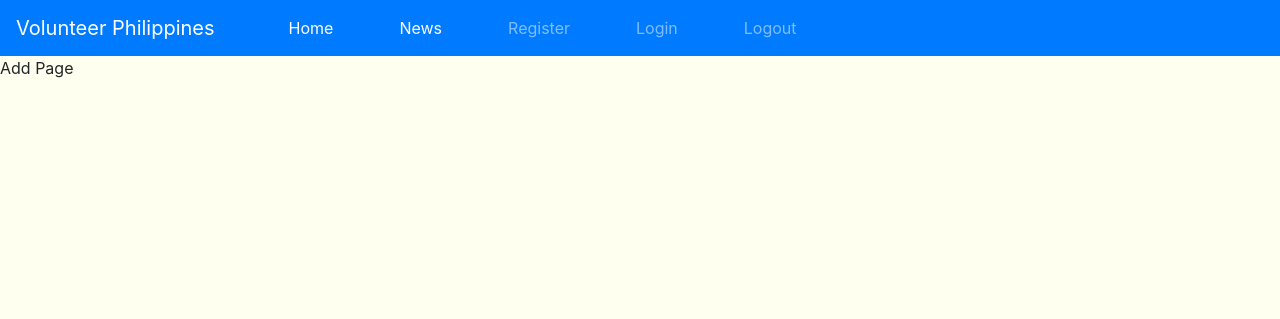
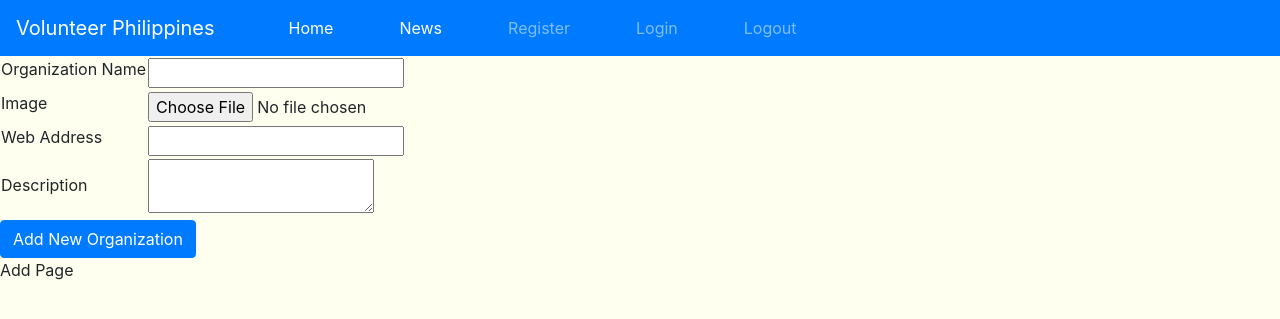
Before and after one commit to russellrockwood/VolunteerPhilippines, a Django app: page /volunteerapp/add/ in a window 1280 px wide. Shown: the top 319 px of the page. Run offline with Django 3.2, Linux system fonts and the light colour scheme; some libraries are stand-ins or nearby versions.

Commit message:
updated add view/template

```diff
--- a/volunteer_philippines/volunteerapp/templates/volunteerapp/add_organization.html
+++ b/volunteer_philippines/volunteerapp/templates/volunteerapp/add_organization.html
@@ -3,6 +3,31 @@
 
 {% block content %}
 
+
+<form action="{% url 'volunteerapp:add_organization' %}" method="POST" enctype="multipart/form-data">
+    {% csrf_token %}
+    <table>
+        <tr>
+            <td><label for="input_organization_name">Organization Name</label></td>
+            <td><input id="input_organization_name" type="text" name="organization_name" required /></td>
+        </tr>
+        <tr>
+            <td><label for="input_organization_image">Image</label></td>
+            <td><input id="input_organization_image" type="file" name="organization_image" accept="image/*" /></td>
+        </tr>
+        <tr>
+            <td><label for="input_organization_url">Web Address</label></td>
+            <td><input id="input_organization_url" type="url" name="organization_url" required /></td>
+        </tr>
+
+        <tr>
+            <td><label for="input_description">Description</label></td>
+            <td><textarea id="input_description" name="organization_description"></textarea></td>
+        </tr>
+    </table>
+
+    <button type="submit" title="click to create a new contact" class="btn btn-primary">Add New Organization</button>
+</form>
 {{message}}
 
 {% endblock %}
--- a/volunteer_philippines/volunteerapp/templates/volunteerapp/base.html
+++ b/volunteer_philippines/volunteerapp/templates/volunteerapp/base.html
@@ -10,7 +10,8 @@
 
     <!-- Bootstrap CSS -->
     <link rel="stylesheet" href="https://stackpath.bootstrapcdn.com/bootstrap/4.5.0/css/bootstrap.min.css"
-        integrity="sha384-9aIt2nRpC12Uk9gS9baDl411NQApFmC26EwAOH8WgZl5MYYxFfc+NcPb1dKGj7Sk" crossorigin="anonymous">
+    integrity="sha384-9aIt2nRpC12Uk9gS9baDl411NQApFmC26EwAOH8WgZl5MYYxFfc+NcPb1dKGj7Sk" crossorigin="anonymous">
+    <!-- <link rel="stylesheet" href="https://maxcdn.bootstrapcdn.com/bootstrap/3.3.7/css/bootstrap.min.css"> -->
     <script src="https://code.jquery.com/jquery-3.5.1.slim.min.js"
         integrity="sha384-DfXdz2htPH0lsSSs5nCTpuj/zy4C+OGpamoFVy38MVBnE+IbbVYUew+OrCXaRkfj"
         crossorigin="anonymous"></script>
@@ -37,9 +38,7 @@
            margin-left: 50px;
         }
 
-        nav {
-            border-bottom: 20px gray;
-        }
+
 
     </style>
 </head>
--- a/volunteer_philippines/volunteerapp/views.py
+++ b/volunteer_philippines/volunteerapp/views.py
@@ -18,13 +18,33 @@ def home(request):
     }
     return render(request, 'volunteerapp/home.html', context)
 
+
+
+
 def add_organization(request):
+
+
+    if request.method == 'POST':
+        organization_name = request.POST["organization_name"]
+        organization_url = request.POST["organization_url"]
+        organization_description = request.POST["organization_description"]
+        organization_image = request.FILES.get("organization_image")
+
+        organization = Organization(name = organization_name,
+                                    picture = organization_image,
+                                    description = organization_description,
+                                    org_link = organization_url,)
+
+        organization.save()
 
     context = {
         'message': 'Add Page'
     }
 
     return render(request, 'volunteerapp/add_organization.html', context)
+
+
+
 
 def news(request):
     posts = Post.objects.all()
@@ -72,6 +92,8 @@ def login_page(request):
 
     return render(request, 'volunteerapp/login.html', {'message': message})
 
+
+
 def logout_user(request):
     logout(request)
     return HttpResponseRedirect(reverse('volunteerapp:login_page'))
```
Also changed, not shown: volunteer_philippines/volunteerapp/templates/volunteerapp/home.html (+9 -2 lines), volunteer_philippines/uploaded_files/images/jesuit_prison.png (added), volunteer_philippines/uploaded_files/images/jesuit_prison_CVqbWdN.png (added).
